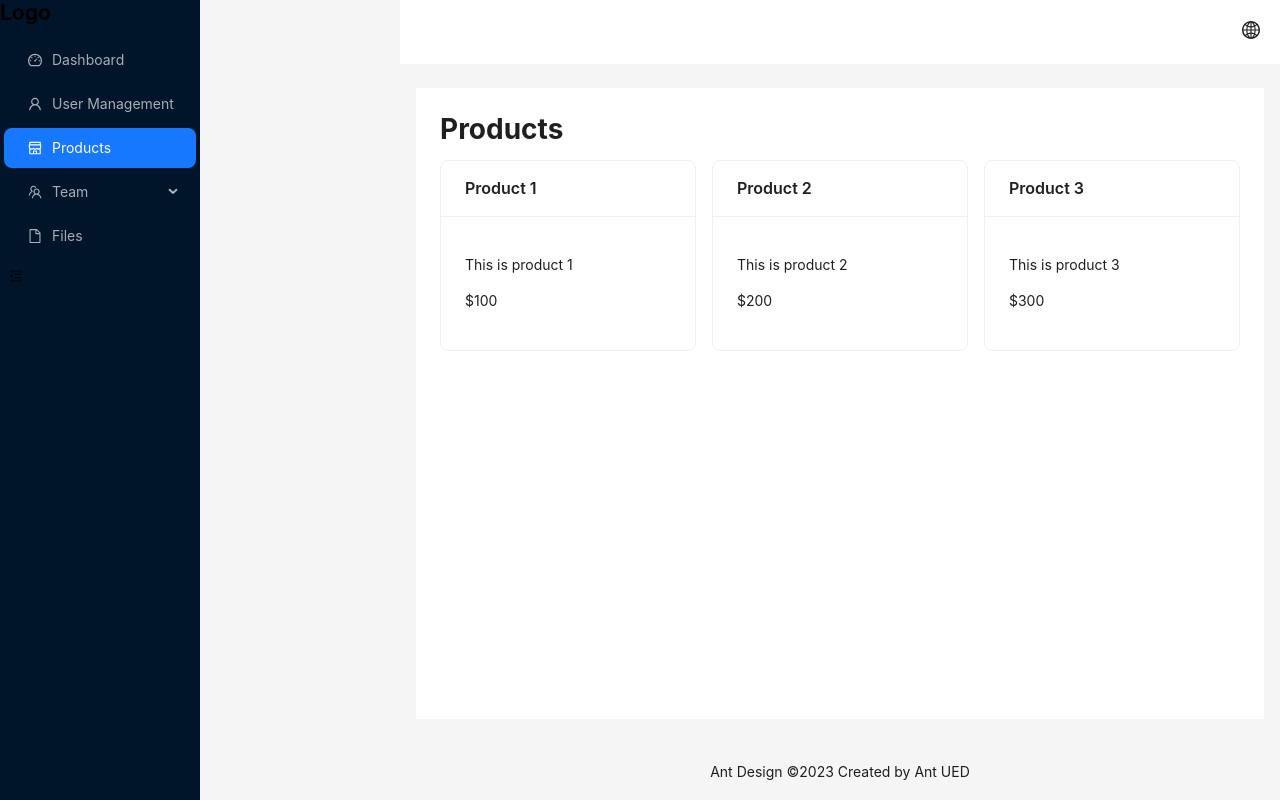
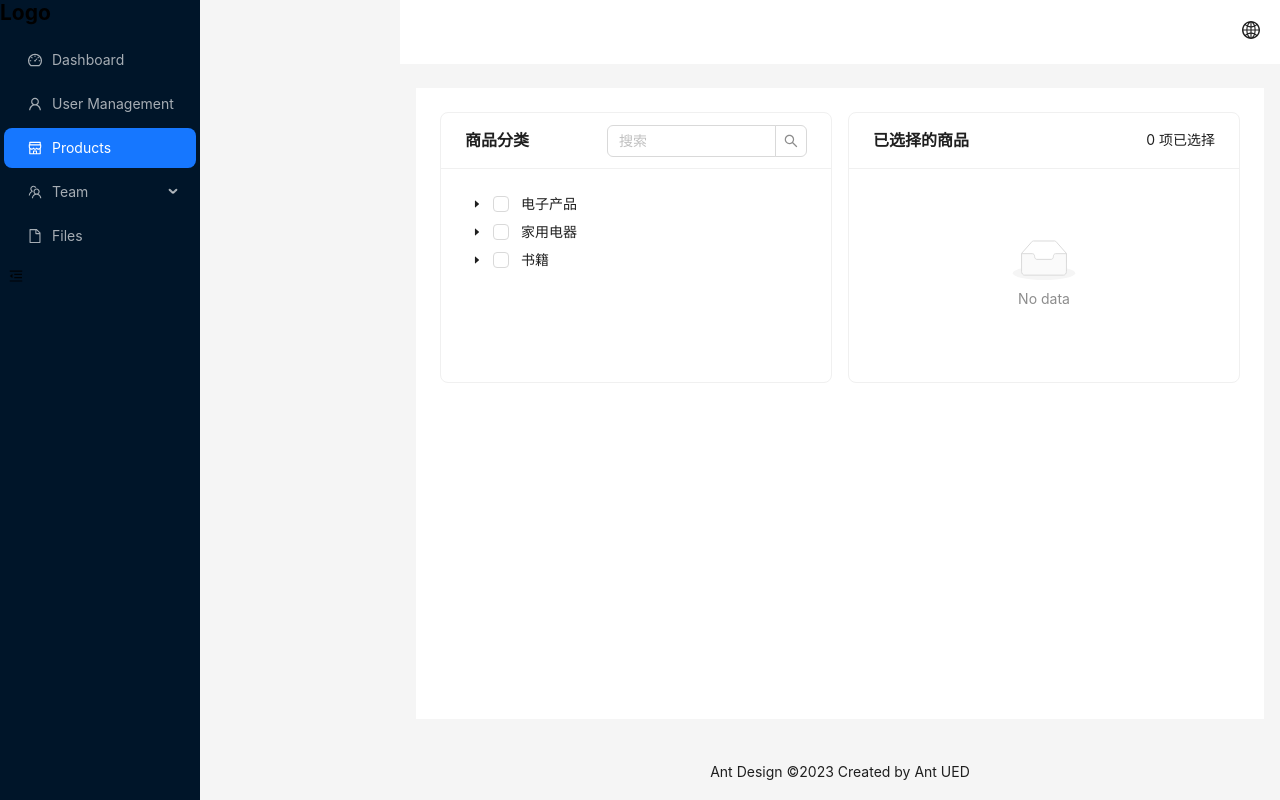
Before and after one commit to suijiafeng/my-react-antd-admin, a React (Vite) app: page /products in a window 1280 px wide. Built offline with nearby package versions, Linux system fonts and the light colour scheme.

Commit message:
feat： 商品分类组件

```diff
--- a/src/pages/Products/index.tsx
+++ b/src/pages/Products/index.tsx
@@ -1,44 +1,320 @@
-// src/pages/Products/index.tsx
+import React, { useState, useMemo, useCallback } from 'react';
+import { Tree, Input, Button, Row, Col, List, Empty, Card } from 'antd';
+import { SearchOutlined, DeleteOutlined } from '@ant-design/icons';
+import type { DataNode, TreeProps } from 'antd/es/tree';
 
-import React from 'react';
-import { List, Card } from 'antd';
+const { Search } = Input;
 
-const data = [
+interface TreeNodeInterface extends DataNode {
+  children?: TreeNodeInterface[];
+  checked?: boolean;
+  indeterminate?: boolean;
+  parent?: TreeNodeInterface;
+}
+
+interface CheckedItem {
+  key: React.Key;
+  title: string;
+}
+
+const initialTreeData: TreeNodeInterface[] = [
   {
-    title: 'Product 1',
-    description: 'This is product 1',
-    price: '$100',
+    title: '电子产品',
+    key: '0',
+    children: [
+      {
+        title: '手机',
+        key: '0-0',
+        children: [
+          {
+            title: 'iPhone',
+            key: '0-0-0',
+            children: [
+              { title: 'iPhone 12', key: '0-0-0-0' },
+              { title: 'iPhone 13', key: '0-0-0-1' },
+              { title: 'iPhone 14', key: '0-0-0-2' },
+            ],
+          },
+          {
+            title: '安卓手机',
+            key: '0-0-1',
+            children: [
+              { title: '三星 Galaxy', key: '0-0-1-0' },
+              { title: '华为 P系列', key: '0-0-1-1' },
+              { title: '小米', key: '0-0-1-2' },
+            ],
+          },
+        ],
+      },
+      {
+        title: '电脑',
+        key: '0-1',
+        children: [
+          {
+            title: '笔记本',
+            key: '0-1-0',
+            children: [
+              { title: 'MacBook', key: '0-1-0-0' },
+              { title: 'ThinkPad', key: '0-1-0-1' },
+              { title: '戴尔 XPS', key: '0-1-0-2' },
+            ],
+          },
+          {
+            title: '台式机',
+            key: '0-1-1',
+            children: [
+              { title: '游戏电脑', key: '0-1-1-0' },
+              { title: '工作站', key: '0-1-1-1' },
+            ],
+          },
+        ],
+      },
+    ],
   },
   {
-    title: 'Product 2',
-    description: 'This is product 2',
-    price: '$200',
+    title: '家用电器',
+    key: '1',
+    children: [
+      {
+        title: '厨房电器',
+        key: '1-0',
+        children: [
+          { title: '冰箱', key: '1-0-0' },
+          { title: '微波炉', key: '1-0-1' },
+          { title: '洗碗机', key: '1-0-2' },
+        ],
+      },
+      {
+        title: '生活电器',
+        key: '1-1',
+        children: [
+          { title: '洗衣机', key: '1-1-0' },
+          { title: '吸尘器', key: '1-1-1' },
+          { title: '空调', key: '1-1-2' },
+        ],
+      },
+    ],
   },
   {
-    title: 'Product 3',
-    description: 'This is product 3',
-    price: '$300',
+    title: '书籍',
+    key: '2',
+    children: [
+      {
+        title: '小说',
+        key: '2-0',
+        children: [
+          { title: '科幻小说', key: '2-0-0' },
+          { title: '悬疑小说', key: '2-0-1' },
+          { title: '言情小说', key: '2-0-2' },
+        ],
+      },
+      {
+        title: '非小说类',
+        key: '2-1',
+        children: [
+          { title: '科普读物', key: '2-1-0' },
+          { title: '历史书籍', key: '2-1-1' },
+          { title: '心理学', key: '2-1-2' },
+        ],
+      },
+    ],
   },
 ];
+const ControlPanel: React.FC = () => {
+  const [treeData, setTreeData] = useState<TreeNodeInterface[]>(initialTreeData);
+  const [expandedKeys, setExpandedKeys] = useState<React.Key[]>([]);
+  const [searchValue, setSearchValue] = useState<string>('');
+  const [autoExpandParent, setAutoExpandParent] = useState<boolean>(true);
 
-const Products: React.FC = () => {
+  const updateTreeData = useCallback((list: TreeNodeInterface[], key: React.Key, checked: boolean): TreeNodeInterface[] => {
+    return list.map(node => {
+      if (node.key === key) {
+        return updateNodeAndChildren(node, checked);
+      }
+      if (node.children) {
+        const newChildren = updateTreeData(node.children, key, checked);
+        const { allChecked, someChecked } = checkChildrenStatus(newChildren);
+        return {
+          ...node,
+          children: newChildren,
+          checked: allChecked,
+          halfChecked: !allChecked && someChecked
+        };
+      }
+      return node;
+    });
+  }, []);
+
+  const updateNodeAndChildren = (node: TreeNodeInterface, checked: boolean): TreeNodeInterface => {
+    const updatedNode = { ...node, checked, halfChecked: false };
+    if (node.children) {
+      updatedNode.children = node.children.map(child => updateNodeAndChildren(child, checked));
+    }
+    return updatedNode;
+  };
+
+  const checkChildrenStatus = (children: TreeNodeInterface[]) => {
+    const checkedCount = children.filter(child => child.checked).length;
+    const halfCheckedCount = children.filter(child => child.halfChecked).length;
+    return {
+      allChecked: checkedCount === children.length,
+      someChecked: checkedCount > 0 || halfCheckedCount > 0
+    };
+  };
+
+  const onCheck: TreeProps['onCheck'] = (checkedKeys, info) => {
+    const key = info.node.key;
+    const checked = (checkedKeys as string[]).includes(key.toString());
+    const newTreeData = updateTreeData(treeData, key, checked);
+    setTreeData(newTreeData);
+  };
+
+  const handleDelete = (key: React.Key) => {
+    const newTreeData = updateTreeData(treeData, key, false);
+    setTreeData(newTreeData);
+  };
+
+  const checkedItems = useMemo(() => {
+    const getCheckedNodes = (nodes: TreeNodeInterface[]): CheckedItem[] => {
+      return nodes.reduce<CheckedItem[]>((acc, node) => {
+        if (node.checked && !node.halfChecked) {
+          acc.push({ key: node.key, title: node.title as string });
+        } else if (node.halfChecked && node.children) {
+          acc.push(...getCheckedNodes(node.children));
+        }
+        return acc;
+      }, []);
+    };
+    return getCheckedNodes(treeData);
+  }, [treeData]);
+
+  const onExpand = (newExpandedKeys: React.Key[]) => {
+    setExpandedKeys(newExpandedKeys);
+    setAutoExpandParent(false);
+  };
+
+  const getFilteredTreeData = useCallback((data: TreeNodeInterface[], searchTerm: string): [TreeNodeInterface[], Set<React.Key>] => {
+    const expandedKeysSet = new Set<React.Key>();
+    const filteredData = data.reduce<TreeNodeInterface[]>((acc, node) => {
+      const nodeTitle = String(node.title);
+      const matchIndex = nodeTitle.toLowerCase().indexOf(searchTerm.toLowerCase());
+
+      let newNode: TreeNodeInterface = { ...node };
+      let shouldInclude = false;
+
+      if (matchIndex > -1) {
+        shouldInclude = true;
+        const beforeStr = nodeTitle.substr(0, matchIndex);
+        const matchStr = nodeTitle.substr(matchIndex, searchTerm.length);
+        const afterStr = nodeTitle.substr(matchIndex + searchTerm.length);
+        newNode.title = (
+          <span>
+            {beforeStr}
+            <span className="site-tree-search-value">{matchStr}</span>
+            {afterStr}
+          </span>
+        );
+        expandedKeysSet.add(node.key);
+      }
+
+      if (node.children) {
+        const [filteredChildren, childExpandedKeys] = getFilteredTreeData(node.children, searchTerm);
+        if (filteredChildren.length > 0) {
+          shouldInclude = true;
+          newNode.children = filteredChildren;
+          expandedKeysSet.add(node.key);
+          childExpandedKeys.forEach(key => expandedKeysSet.add(key));
+        } else {
+          newNode.children = undefined;
+        }
+      }
+
+      if (shouldInclude) {
+        acc.push(newNode);
+      }
+
+      return acc;
+    }, []);
+
+    return [filteredData, expandedKeysSet];
+  }, []);
+
+  const [filteredTreeData, newExpandedKeys] = useMemo(() => {
+    if (!searchValue) return [treeData, new Set<React.Key>()];
+    return getFilteredTreeData(treeData, searchValue);
+  }, [getFilteredTreeData, treeData, searchValue]);
+
+  const onChange = (e: React.ChangeEvent<HTMLInputElement>) => {
+    const { value } = e.target;
+    setSearchValue(value);
+    setAutoExpandParent(true);
+    if (value) {
+      const [, expandedKeys] = getFilteredTreeData(treeData, value);
+      setExpandedKeys([...expandedKeys]);
+    } else {
+      setExpandedKeys([]);
+    }
+  };
+
   return (
-    <div>
-      <h1>Products</h1>
-      <List
-        grid={{ gutter: 16, column: 3 }}
-        dataSource={data}
-        renderItem={(item) => (
-          <List.Item>
-            <Card title={item.title}>
-              <p>{item.description}</p>
-              <p>{item.price}</p>
-            </Card>
-          </List.Item>
-        )}
-      />
-    </div>
+    <Row gutter={16}>
+      <Col span={12}>
+        <Card
+          title="商品分类"
+          extra={
+            <Search
+              placeholder="搜索"
+              onChange={onChange}
+              value={searchValue}
+              style={{ width: 200 }}
+            />
+          }
+          style={{ height: '100%' }}
+        >
+          {filteredTreeData.length > 0 ? (
+            <Tree
+              checkable
+              onExpand={onExpand}
+              expandedKeys={expandedKeys}
+              autoExpandParent={autoExpandParent}
+              onCheck={onCheck}
+              checkedKeys={checkedItems.map(item => item.key)}
+              treeData={filteredTreeData}
+              style={{ overflowY: 'auto', maxHeight: 'calc(100vh - 200px)' }}
+            />
+          ) : (
+            <Empty description="没有找到匹配的结果" />
+          )}
+        </Card>
+      </Col>
+      <Col span={12}>
+        <Card
+          title="已选择的商品"
+          extra={<span>{checkedItems.length} 项已选择</span>}
+          style={{ height: '100%' }}
+        >
+          <List
+            dataSource={checkedItems}
+            renderItem={(item: CheckedItem) => (
+              <List.Item
+                actions={[
+                  <Button
+                    icon={<DeleteOutlined />}
+                    onClick={() => handleDelete(item.key)}
+                    type="text"
+                    danger
+                  />
+                ]}
+              >
+                <List.Item.Meta title={item.title} />
+              </List.Item>
+            )}
+            style={{ overflowY: 'auto', maxHeight: 'calc(100vh - 200px)' }}
+          />
+        </Card>
+      </Col>
+    </Row>
   );
 };
 
-export default Products;
+export default ControlPanel;
```
